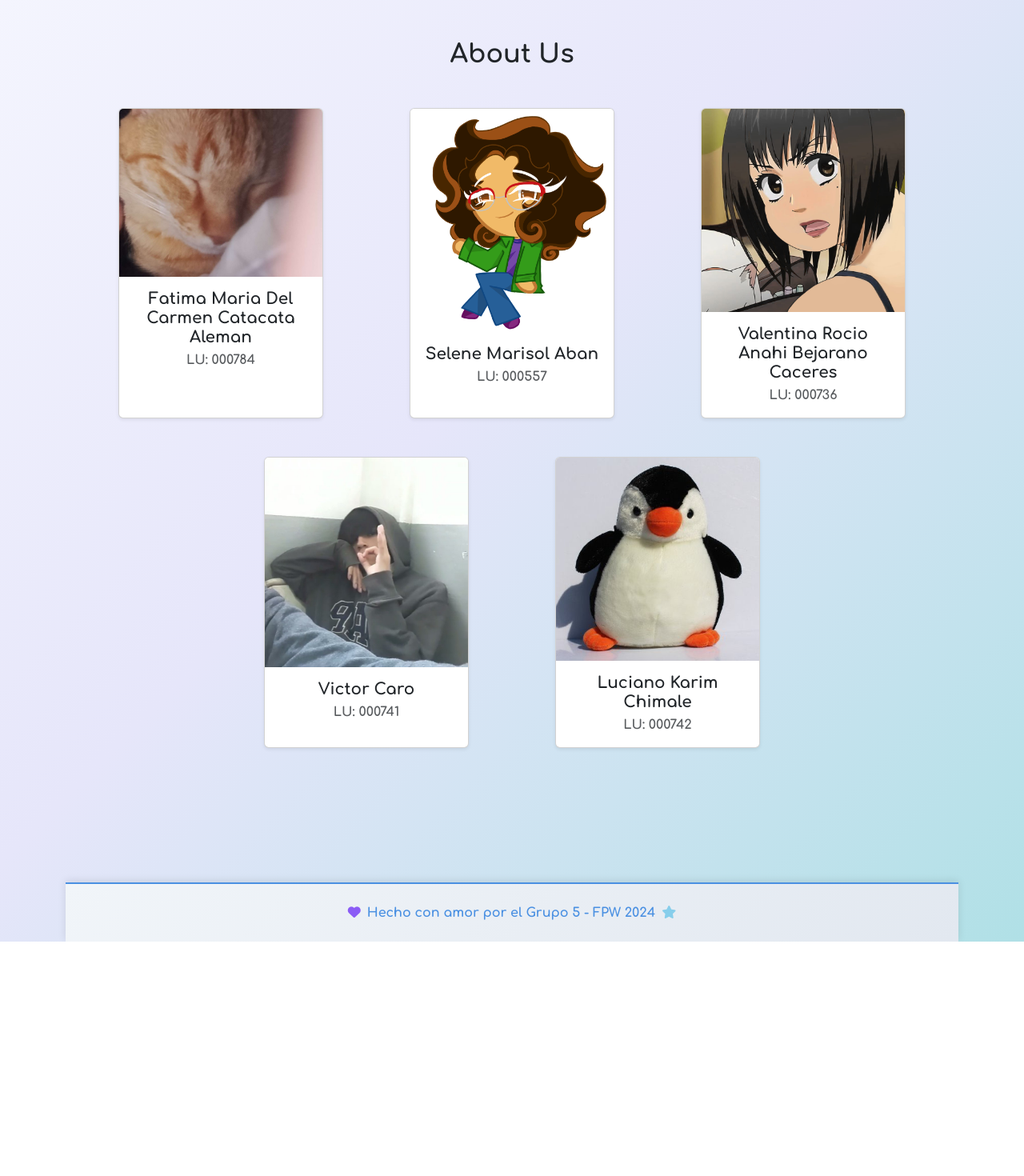
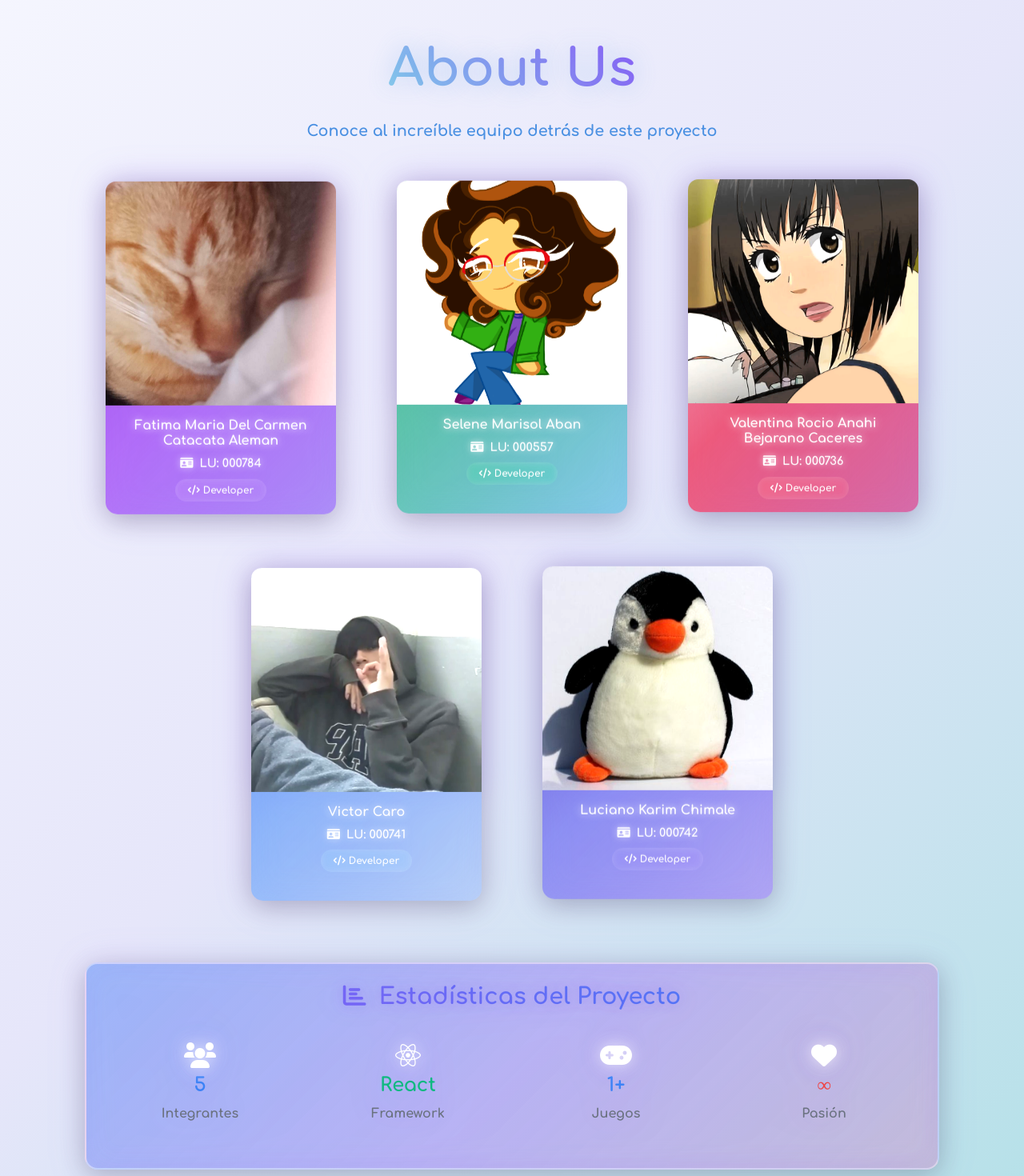
Before and after one commit to lucianochimale8/pw_tp5_grupo5, a React (Vite) app: page /AboutUs in a window 1280 px wide. Shown: the part 300-1770 px from the top of the page at 80% size. Before the commit the page ends 1477 px from the top, so only its background shows below. Built offline with nearby package versions, Linux system fonts and the light colour scheme.

Commit message:
Version actualizada del about miembros por que no estaba actualizado

```diff
--- a/src/assets/component/AboutMiembros.jsx
+++ b/src/assets/component/AboutMiembros.jsx
@@ -1,20 +1,119 @@
 import miembros from "../data/Miembros";
 
 const AboutMiembros = () => {
+  const getGradientColor = (index) => {
+    const gradients = [
+      // Gallo - Morado Cálido
+      'linear-gradient(135deg, rgba(147, 51, 234, 0.9) 0%, rgba(168, 85, 247, 0.8) 50%, rgba(139, 92, 246, 0.6) 100%)',
+      // Pato - Verde Celeste
+      'linear-gradient(135deg, rgba(34, 197, 94, 0.8) 0%, rgba(16, 185, 129, 0.6) 50%, rgba(6, 182, 212, 0.4) 100%)',
+      // Valentina - Rosa Pastel Cálido
+      'linear-gradient(135deg, rgba(251, 191, 207, 0.9) 0%, rgba(244, 63, 94, 0.8) 50%, rgba(219, 39, 119, 0.6) 100%)',
+      // Victor - Celeste
+      'linear-gradient(135deg, rgba(59, 130, 246, 0.8) 0%, rgba(96, 165, 250, 0.6) 50%, rgba(147, 197, 253, 0.4) 100%)',
+      // Chimale - Azul Morado
+      'linear-gradient(135deg, rgba(67, 56, 202, 0.8) 0%, rgba(99, 102, 241, 0.6) 50%, rgba(139, 92, 246, 0.4) 100%)'
+    ];
+    return gradients[index % gradients.length];
+  };
+
+  const getIconColor = (index) => {
+    const colors = [
+      '#ffffff', // Gallo - Blanco para contraste con morado
+      '#ffffff', // Pato - Blanco para contraste con verde
+      '#ffffff', // Valentina - Blanco para contraste con rosa
+      '#ffffff', // Victor - Blanco para contraste con celeste
+      '#ffffff'  // Chimale - Blanco para contraste con azul morado
+    ];
+    return colors[index % colors.length];
+  };
+
   return (
     <>
     <section className="container py-5">
-      <h2 className="text-center mb-5 fw-bold">About Us</h2>
+      {/* Header Section */}
+      <div className="text-center mb-5">
+        <div className="floating">
+          <h2 className="display-3 mb-4" style={{
+            background: 'linear-gradient(45deg, #4a90e2, #87ceeb, #8b5cf6, #a855f7)',
+            WebkitBackgroundClip: 'text',
+            WebkitTextFillColor: 'transparent',
+            textShadow: '0 0 30px rgba(74, 144, 226, 0.3)'
+          }}>
+            About Us
+          </h2>
+          <p className="lead mb-0" style={{
+            color: '#4a90e2',
+            fontSize: '1.2rem',
+            fontWeight: '600'
+          }}>
+            Conoce al increíble equipo detrás de este proyecto
+          </p>
+        </div>
+      </div>
 
       {/* Fila de 3 integrantes */}
-      <div className="row justify-content-center mb-4">
+      <div className="row justify-content-center mb-5">
         {miembros.slice(0, 3).map((member, index) => (
           <div key={index} className="col-md-4 col-sm-6 mb-4 d-flex justify-content-center">
-            <div className="card shadow-sm" style={{ width: "16rem" }}>
-              <img src={member.img} className="card-img-top" alt={member.name} />
-              <div className="card-body text-center">
-                <h5 className="card-title mb-1">{member.name}</h5>
-                <p className="card-text text-muted">{member.lu}</p>
+            <div className="card border-0 bloom-effect floating" style={{
+              width: "18rem",
+              height: "26rem",
+              background: getGradientColor(index),
+              backdropFilter: 'blur(15px)',
+              transition: 'all 0.3s cubic-bezier(0.4, 0, 0.2, 1)',
+              animationDelay: `${index * 0.2}s`,
+              border: '2px solid rgba(255, 255, 255, 0.3)',
+              boxShadow: '0 8px 32px rgba(0, 0, 0, 0.2)',
+              borderRadius: '15px'
+            }}
+            onMouseEnter={(e) => {
+              e.currentTarget.style.transform = 'scale(1.08) rotateY(10deg)';
+              e.currentTarget.style.boxShadow = '0 25px 50px rgba(255,255,255,0.4), 0 0 30px rgba(139, 92, 246, 0.6)';
+              e.currentTarget.style.zIndex = '10';
+            }}
+            onMouseLeave={(e) => {
+              e.currentTarget.style.transform = 'scale(1) rotateY(0deg)';
+              e.currentTarget.style.boxShadow = '0 8px 32px rgba(0, 0, 0, 0.2)';
+              e.currentTarget.style.zIndex = '1';
+            }}>
+              <div className="position-relative">
+                <img
+                  src={member.img}
+                  className="card-img-top"
+                  alt={member.name}
+                  style={{
+                    height: '280px',
+                    width: '100%',
+                    objectFit: 'cover',
+                    filter: 'brightness(1.1) contrast(1.1)',
+                    borderRadius: '13px 13px 0 0'
+                  }}
+                />
+              </div>
+              <div className="card-body text-center" style={{padding: '1rem'}}>
+                <h5 className="card-title mb-2 fw-bold" style={{
+                  color: '#ffffff',
+                  textShadow: '0 0 10px rgba(255, 255, 255, 0.8)',
+                  fontSize: '1rem'
+                }}>{member.name}</h5>
+                <p className="card-text mb-2" style={{
+                  color: '#ffffff',
+                  textShadow: '0 0 8px rgba(255, 255, 255, 0.6)',
+                  fontSize: '0.9rem'
+                }}>
+                  <i className="fas fa-id-card me-2" style={{color: getIconColor(index)}}></i>
+                  {member.lu}
+                </p>
+                <div className="d-flex justify-content-center gap-2">
+                  <span className="badge rounded-pill px-3 py-2" style={{
+                    background: 'rgba(255,255,255,0.2)',
+                    color: 'white',
+                    backdropFilter: 'blur(5px)'
+                  }}>
+                    <i className="fas fa-code me-1"></i>Developer
+                  </span>
+                </div>
               </div>
             </div>
           </div>
@@ -24,16 +123,123 @@ const AboutMiembros = () => {
       {/* Fila de 2 integrantes */}
       <div className="row justify-content-center">
         {miembros.slice(3, 5).map((member, index) => (
-          <div key={index} className="col-md-4 col-sm-6 mb-4 d-flex justify-content-center">
-            <div className="card shadow-sm" style={{ width: "16rem" }}>
-              <img src={member.img} className="card-img-top" alt={member.name} />
-              <div className="card-body text-center">
-                <h5 className="card-title mb-1">{member.name}</h5>
-                <p className="card-text text-muted">{member.lu}</p>
+          <div key={index + 3} className="col-md-4 col-sm-6 mb-4 d-flex justify-content-center">
+            <div className="card border-0 bloom-effect floating" style={{
+              width: "18rem",
+              height: "26rem",
+              background: getGradientColor(index + 3),
+              backdropFilter: 'blur(15px)',
+              transition: 'all 0.3s cubic-bezier(0.4, 0, 0.2, 1)',
+              animationDelay: `${(index + 3) * 0.2}s`,
+              border: '2px solid rgba(255, 255, 255, 0.3)',
+              boxShadow: '0 8px 32px rgba(0, 0, 0, 0.2)',
+              borderRadius: '15px'
+            }}
+            onMouseEnter={(e) => {
+              e.currentTarget.style.transform = 'scale(1.08) rotateY(-10deg)';
+              e.currentTarget.style.boxShadow = '0 25px 50px rgba(255,255,255,0.4), 0 0 30px rgba(139, 92, 246, 0.6)';
+              e.currentTarget.style.zIndex = '10';
+            }}
+            onMouseLeave={(e) => {
+              e.currentTarget.style.transform = 'scale(1) rotateY(0deg)';
+              e.currentTarget.style.boxShadow = '0 8px 32px rgba(0, 0, 0, 0.2)';
+              e.currentTarget.style.zIndex = '1';
+            }}>
+              <div className="position-relative">
+                <img
+                  src={member.img}
+                  className="card-img-top"
+                  alt={member.name}
+                  style={{
+                    height: '280px',
+                    width: '100%',
+                    objectFit: 'cover',
+                    filter: 'brightness(1.1) contrast(1.1)',
+                    borderRadius: '13px 13px 0 0'
+                  }}
+                />
+              </div>
+              <div className="card-body text-center" style={{padding: '1rem'}}>
+                <h5 className="card-title mb-2 fw-bold" style={{
+                  color: '#ffffff',
+                  textShadow: '0 0 10px rgba(255, 255, 255, 0.8)',
+                  fontSize: '1rem'
+                }}>{member.name}</h5>
+                <p className="card-text mb-2" style={{
+                  color: '#ffffff',
+                  textShadow: '0 0 8px rgba(255, 255, 255, 0.6)',
+                  fontSize: '0.9rem'
+                }}>
+                  <i className="fas fa-id-card me-2" style={{color: getIconColor(index + 3)}}></i>
+                  {member.lu}
+                </p>
+                <div className="d-flex justify-content-center gap-2">
+                  <span className="badge rounded-pill px-3 py-2" style={{
+                    background: 'rgba(255,255,255,0.2)',
+                    color: 'white',
+                    backdropFilter: 'blur(5px)'
+                  }}>
+                    <i className="fas fa-code me-1"></i>Developer
+                  </span>
+                </div>
               </div>
             </div>
           </div>
         ))}
+      </div>
+
+      {/* Team Stats Section */}
+      <div className="row mt-5">
+        <div className="col-12">
+          <div className="bloom-effect p-4 rounded-4 text-center" style={{
+            background: 'linear-gradient(135deg, rgba(59, 130, 246, 0.4) 0%, rgba(139, 92, 246, 0.3) 50%, rgba(236, 72, 153, 0.2) 100%)',
+            backdropFilter: 'blur(15px)',
+            border: '2px solid rgba(255,255,255,0.4)',
+            boxShadow: '0 8px 32px rgba(0, 0, 0, 0.2)'
+          }}>
+            <h3 className="mb-4" style={{
+              background: 'linear-gradient(45deg, #8b5cf6, #3b82f6)',
+              WebkitBackgroundClip: 'text',
+              WebkitTextFillColor: 'transparent',
+              textShadow: '0 0 15px rgba(139, 92, 246, 0.3)',
+              fontSize: '1.8rem',
+              fontWeight: '700'
+            }}>
+              <i className="fas fa-chart-bar me-3" style={{color: '#8b5cf6'}}></i>
+              Estadísticas del Proyecto
+            </h3>
+            <div className="row text-center">
+              <div className="col-md-3 col-sm-6 mb-3">
+                <div className="p-3">
+                  <i className="fas fa-users fa-2x mb-2" style={{color: '#ffffff', filter: 'drop-shadow(0 0 10px rgba(255, 255, 255, 0.8))'}}></i>
+                  <h4 className="fw-bold" style={{color: '#3b82f6'}}>5</h4>
+                  <p className="mb-0" style={{color: '#6b7280'}}>Integrantes</p>
+                </div>
+              </div>
+              <div className="col-md-3 col-sm-6 mb-3">
+                <div className="p-3">
+                  <i className="fab fa-react fa-2x mb-2" style={{color: '#ffffff', filter: 'drop-shadow(0 0 10px rgba(255, 255, 255, 0.8))'}}></i>
+                  <h4 className="fw-bold" style={{color: '#10b981'}}>React</h4>
+                  <p className="mb-0" style={{color: '#6b7280'}}>Framework</p>
+                </div>
+              </div>
+              <div className="col-md-3 col-sm-6 mb-3">
+                <div className="p-3">
+                  <i className="fas fa-gamepad fa-2x mb-2" style={{color: '#ffffff', filter: 'drop-shadow(0 0 10px rgba(255, 255, 255, 0.8))'}}></i>
+                  <h4 className="fw-bold" style={{color: '#3b82f6'}}>1+</h4>
+                  <p className="mb-0" style={{color: '#6b7280'}}>Juegos</p>
+                </div>
+              </div>
+              <div className="col-md-3 col-sm-6 mb-3">
+                <div className="p-3">
+                  <i className="fas fa-heart fa-2x mb-2" style={{color: '#ffffff', filter: 'drop-shadow(0 0 10px rgba(255, 255, 255, 0.8))'}}></i>
+                  <h4 className="fw-bold" style={{color: '#ef4444'}}>∞</h4>
+                  <p className="mb-0" style={{color: '#6b7280'}}>Pasión</p>
+                </div>
+              </div>
+            </div>
+          </div>
+        </div>
       </div>
     </section>
     </>
```
